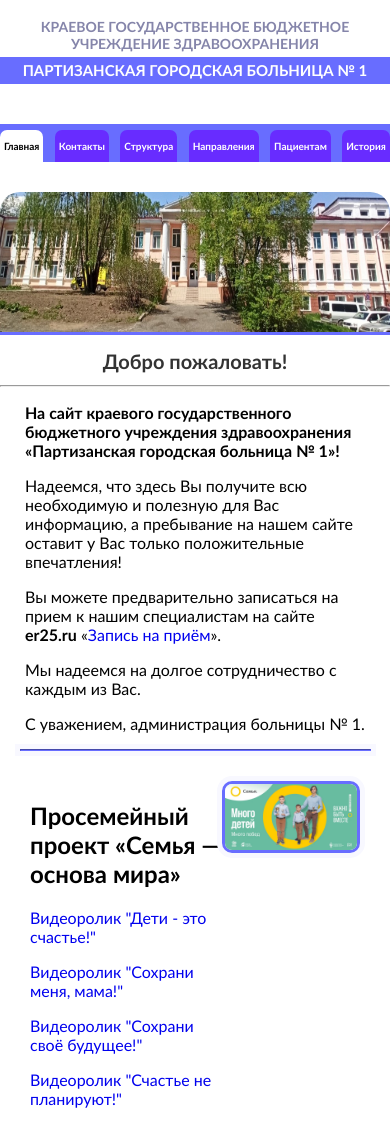
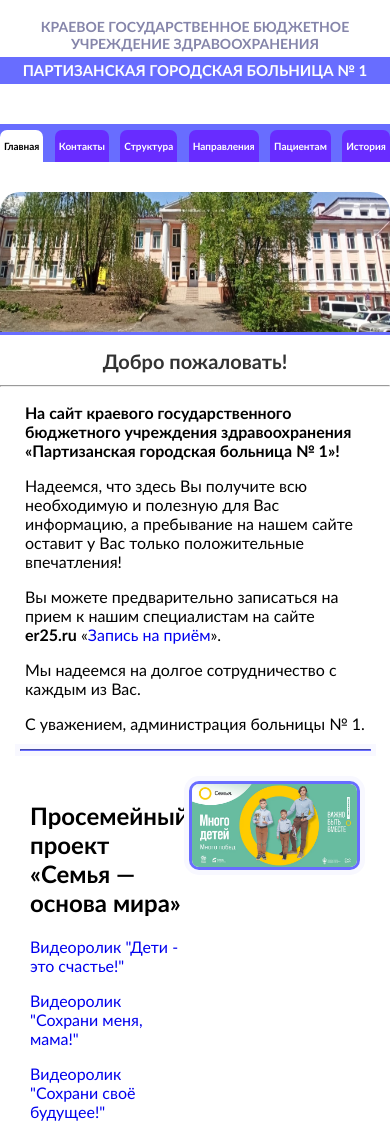
Before and after one commit to makim228/PartizanskGB1, a plain HTML site: page index.html in a window 390 px wide. Shown: the top 1127 px of the page. Drawn offline with Linux system fonts and the light colour scheme.

Commit message:
Update index.css

```diff
--- a/all_styles/index.css
+++ b/all_styles/index.css
@@ -36,7 +36,7 @@
 }
 @media(max-width:800px){
  .img_small{
-    width: 40%;
-    height: 40%;
+    width: 50%;
+    height: 50%;
     }
 }
```
